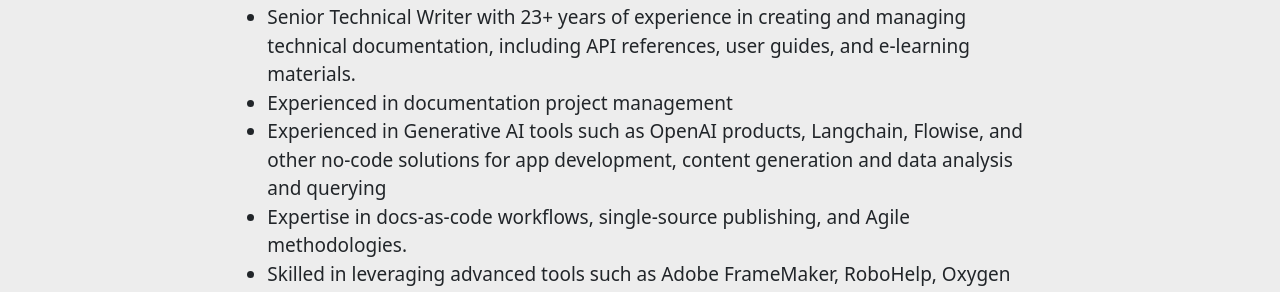
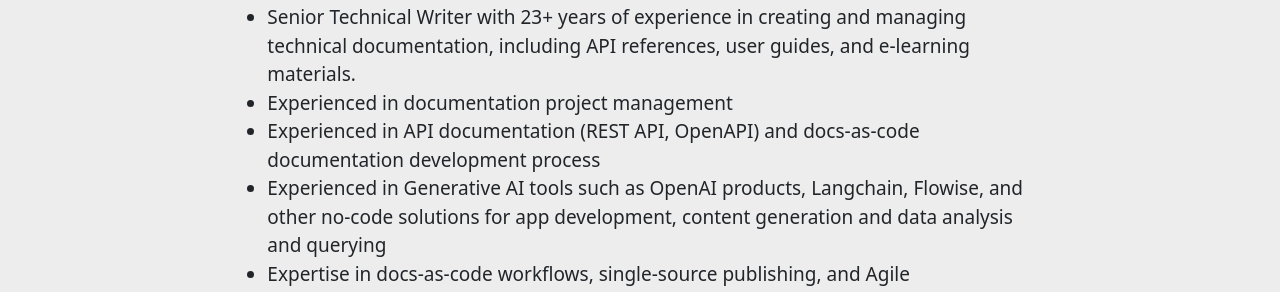
Before and after one commit to russel-tech/profile, a plain HTML site: page index.html in a window 1280 px wide. Shown: the part 500-792 px from the top of the page. Drawn offline with nearby package versions, Linux system fonts and the light colour scheme.

Commit message:
chore: Added a line item for experiences.

```diff
--- a/index.html
+++ b/index.html
@@ -193,6 +193,9 @@ window.settings_timer=setTimeout(function () {_vwo_code.finish() },settings_tole
           <li>Senior Technical Writer with 23+ years of experience in creating and managing technical documentation, including API references, user guides, and e-learning materials.</li>
 
           <li>Experienced in documentation project management</li>
+
+          <li>Experienced in API documentation (REST API, OpenAPI) and docs-as-code documentation development process
+          </li>
 
           <li>Experienced in Generative AI tools such as OpenAI products, Langchain, Flowise, and other no-code solutions for app development, content generation and data analysis and querying</li>
 
```
